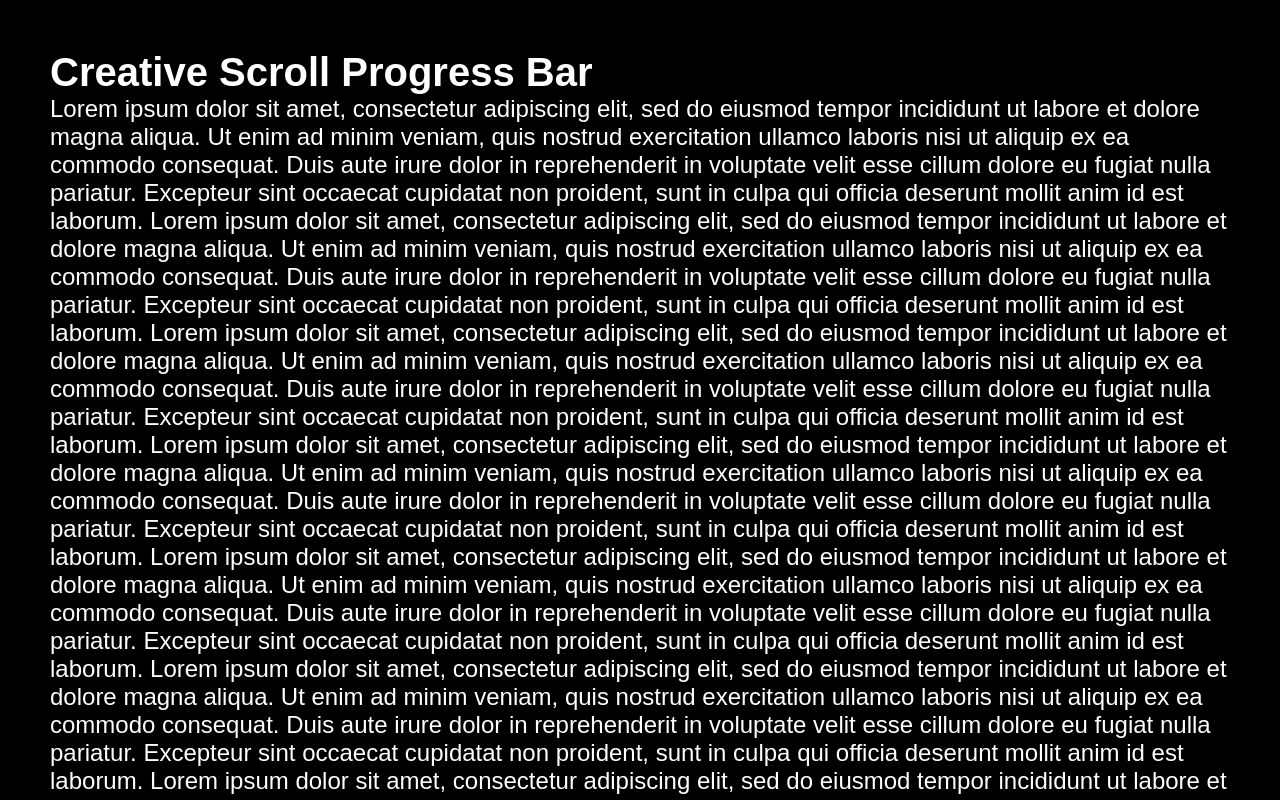
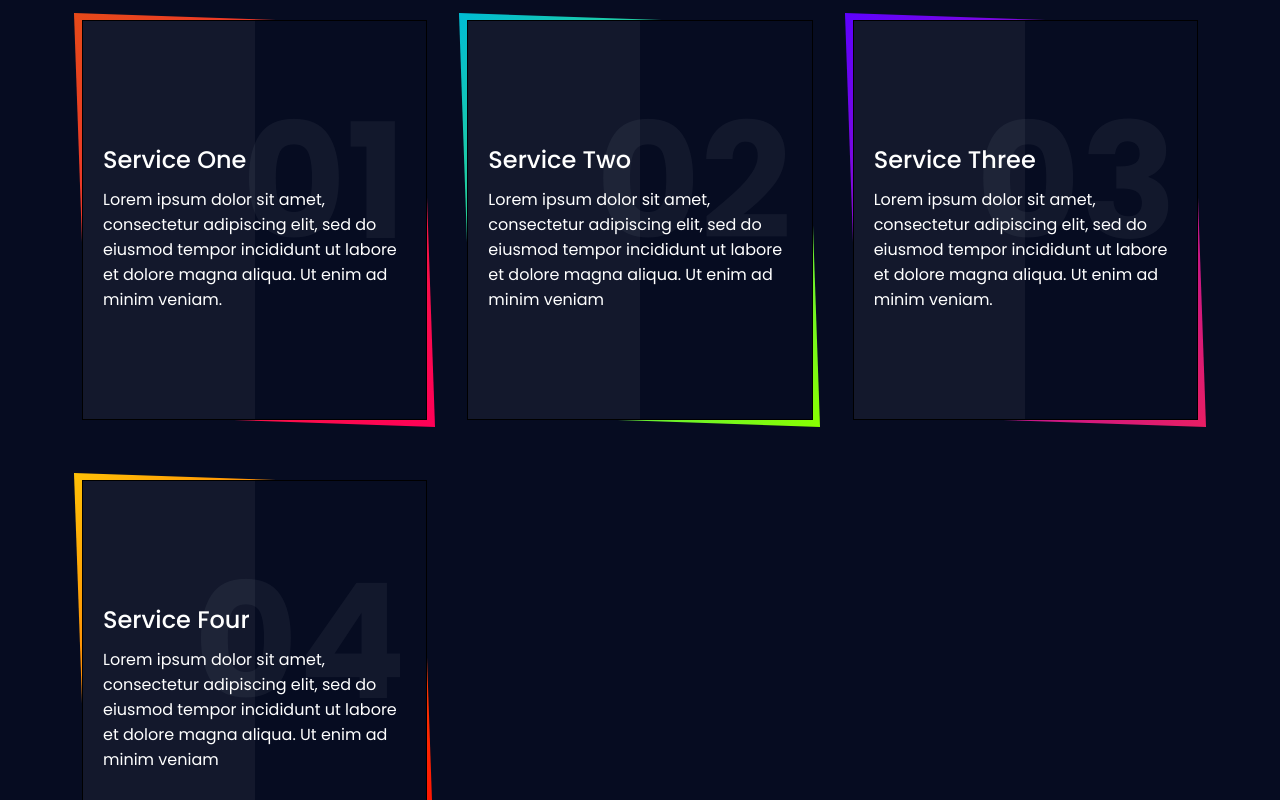
Before and after one commit to ricky-bruner/WebpageDemos, a React (Create React App) app: page / in a window 1280 px wide. Shown: the part 800-1600 px from the top of the page. Built offline with nearby package versions, Linux system fonts and the light colour scheme.

Commit message:
added card demos and skewed border demo

```diff
--- a/src/App.js
+++ b/src/App.js
@@ -1,12 +1,14 @@
 import React from 'react';
-import IconDemo from './components/icons/IconDemo';
+import IconDemos from './components/icons/IconDemos';
 import ScrollbarDemos from './components/scrollbars/ScrollbarDemos';
+import CardDemos from './components/cards/CardDemos';
 
 function App() {
     return (
         <div className="App">
-            <IconDemo />
-            <ScrollbarDemos />
+            <IconDemos />
+            {/* <ScrollbarDemos /> */}
+            <CardDemos />
         </div>
     );
 }
--- /dev/null
+++ b/src/components/cards/CardDemos.js
@@ -0,0 +1,17 @@
+import React, { Component } from 'react';
+import SkewedBorderDemo from './SkewedBorderDemo';
+import './cards.css';
+
+export default class CardDemos extends Component {
+    state = {
+
+    }
+
+    render(){
+        return (
+            <div className="card-demos-body">
+                <SkewedBorderDemo />
+            </div>
+        )
+    }
+}
--- /dev/null
+++ b/src/components/cards/SkewedBorderDemo.js
@@ -0,0 +1,46 @@
+import React, { Component } from 'react';
+
+export default class SkewedBorderDemo extends Component {
+    state = {};
+
+    render(){
+        return (
+            <div id="skewed-border-link" className="skewed-border-demo">
+                <div className="container">
+                    <div className="box">
+                        <div className="content">
+                            <h2>01</h2>
+                            <h3>Service One</h3>
+                            <p>Lorem ipsum dolor sit amet, consectetur adipiscing elit, sed do eiusmod tempor incididunt ut labore et dolore magna aliqua. Ut enim ad minim veniam.</p>
+                            <a href="skewed-border-link">Read More</a>
+                        </div>
+                    </div>
+                    <div className="box">
+                        <div className="content">
+                            <h2>02</h2>
+                            <h3>Service Two</h3>
+                            <p>Lorem ipsum dolor sit amet, consectetur adipiscing elit, sed do eiusmod tempor incididunt ut labore et dolore magna aliqua. Ut enim ad minim veniam</p>
+                            <a href="skewed-border-link">Read More</a>
+                        </div>
+                    </div>
+                    <div className="box">
+                        <div className="content">
+                            <h2>03</h2>
+                            <h3>Service Three</h3>
+                            <p>Lorem ipsum dolor sit amet, consectetur adipiscing elit, sed do eiusmod tempor incididunt ut labore et dolore magna aliqua. Ut enim ad minim veniam.</p>
+                            <a href="skewed-border-link">Read More</a>
+                        </div>
+                    </div>
+                    <div className="box">
+                        <div className="content">
+                            <h2>04</h2>
+                            <h3>Service Four</h3>
+                            <p>Lorem ipsum dolor sit amet, consectetur adipiscing elit, sed do eiusmod tempor incididunt ut labore et dolore magna aliqua. Ut enim ad minim veniam</p>
+                            <a href="skewed-border-link">Read More</a>
+                        </div>
+                    </div>
+                </div>
+            </div>
+        );
+    }
+}
--- /dev/null
+++ b/src/components/cards/cards.css
@@ -0,0 +1,132 @@
+@import url('https://fonts.googleapis.com/css?family=Poppins:100,200,300,400,500,600,700,800,900&display=swap');
+
+.skewed-border-demo {
+    font-family: 'Poppins', sans-serif;
+    display: flex;
+    justify-content: center;
+    align-items: center;
+    min-height: 100vh;
+    background: #060c21;
+    padding: 20px;
+}
+
+.skewed-border-demo .container {
+    position: relative;
+    width: 90%;
+    display: grid;
+    grid-template-columns: repeat(auto-fill, minmax(260px, 1fr));
+    grid-template-rows: auto;
+    grid-gap: 0 40px;
+    z-index: 0;
+}
+
+.skewed-border-demo .container .box {
+    position: relative;
+    margin-bottom: 60px;
+    height: 400px;
+    background: #060c21;
+    display: flex;
+    justify-content: center;
+    align-items: center;
+    border: 1px solid #000;
+}
+
+.skewed-border-demo .container .box:before {
+    content: '';
+    position: absolute;
+    top: -2px;
+    left: -2px;
+    right: -2px;
+    bottom: -2px;
+    background: white;
+    transform: skew(2deg, 2deg);
+    z-index: -1;
+}
+
+.skewed-border-demo .container .box:nth-child(1):before {
+    background: linear-gradient(315deg, #ff0057, #e64a19);
+}
+
+.skewed-border-demo .container .box:nth-child(2):before {
+    background: linear-gradient(315deg, #89ff00, #00bcd4);
+}
+
+.skewed-border-demo .container .box:nth-child(3):before {
+    background: linear-gradient(315deg, #e91e63, #5d02ff);
+}
+
+.skewed-border-demo .container .box:nth-child(4):before {
+    background: linear-gradient(315deg, #ff0000, #ffc107);
+}
+
+.skewed-border-demo .container .box:after {
+    content: '';
+    position: absolute;
+    top: 0;
+    left: 0;
+    width: 50%;
+    height: 100%;
+    background: rgba(255, 255, 255, .05);
+    pointer-events: none;
+}
+
+.skewed-border-demo .container .box .content {
+    position: relative;
+    padding: 20px;
+    transform: translateY(40px);
+}
+
+.skewed-border-demo .container .box .content h2 {
+    position: absolute;
+    top: -60px;
+    right: 20px;
+    margin: 0;
+    padding: 0;
+    font-size: 10em;
+    color: rgba(255, 255, 255, .05);
+    transition: .5s;
+}
+
+.skewed-border-demo .container .box:hover .content h2 {
+    top: -140px;
+}
+
+.skewed-border-demo .container .box .content h3 {
+    margin: 0 0 10px;
+    padding: 0;
+    font-size: 24px;
+    font-weight: 500;
+    color: white;
+}
+
+.skewed-border-demo .container .box .content p {
+    margin: 0;
+    padding: 0;
+    font-size: 16px;
+    color: white;
+}
+
+.skewed-border-demo .container .box .content a {
+    position: relative;
+    margin: 20px 0 0;
+    padding: 10px 20px;
+    text-decoration: none;
+    border: 1px solid white;
+    display: inline-block;
+    color: white;
+    transition: .5s;
+    transform: translateY(-40px);
+    opacity: 0;
+    visibility: hidden;
+}
+
+.skewed-border-demo .container .box:hover .content a {
+    transform: translateY(0);
+    opacity: 1;
+    visibility: visible;
+}
+
+.skewed-border-demo .container .box .content a:hover {
+    background: white;
+    color: black;
+}
--- a/src/components/icons/IconDemo.js
+++ b/src/components/icons/IconDemos.js
@@ -2,7 +2,7 @@ import React, { Component } from 'react';
 import IconAnimationDemo from './IconAnimationDemo';
 import './icons.css';
 
-export default class IconDemo extends Component {
+export default class IconDemos extends Component {
     state = {};
 
     render(){
--- a/src/components/scrollbars/ScrollbarProgress.js
+++ b/src/components/scrollbars/ScrollbarProgress.js
@@ -5,12 +5,22 @@ export default class ScrollbarProgress extends Component {
     state = {};
 
     componentDidMount(){
+        let body = document.querySelector(".scrollbar-progress-body");
         let progress = document.getElementById('progressbar');
-        let totalHeight = document.body.scrollHeight - window.innerHeight;
 
-        window.onscroll = function(){
-            let progressHeight = (window.pageYOffset / totalHeight) * 100;
-            progress.style.height = progressHeight + "%";
+        body.onscroll = function(){
+            // let progressHeight = (body.pageYOffset / totalHeight) * 100;
+            // progress.style.height = progressHeight + "%";
+            let height = body.clientHeight;
+            // console.log(height);
+            let scrollHeight = body.scrollHeight - height;
+            // console.log(scrollHeight)
+            let scrollTop = body.scrollTop;
+            console.log(scrollTop);
+            // let percent = Math.floor(scrollTop / scrollHeight * 100);
+            progress.style.height = scrollTop + "px";
+
+            // console.log(percent);
         }
     }
 
--- a/src/components/scrollbars/scrollbars.css
+++ b/src/components/scrollbars/scrollbars.css
@@ -1,9 +1,18 @@
 .scrollbar-demos-body {
+    position: relative;
     min-height: 100vh;
+    background: black;
+    display: flex;
+    justify-content: center;
+    align-items: center;
 }
 
 .scrollbar-progress-body {
+    position: relative;
     font-family: "arial";
+    width: 80%;
+    height: 450px;
+    overflow-y: scroll;
 }
 
 .scrollbar-progress-body section {
@@ -21,12 +30,12 @@
     color: white
 }
 
-::-webkit-scrollbar {
+.scrollbar-progress-body::-webkit-scrollbar {
     width: 0;
 }
 
 #scrollPath {
-    position: fixed;
+    position: absolute;
     top: 0;
     right: 0;
     width: 10px;
@@ -35,10 +44,11 @@
 }
 
 #progressbar {
-    position: fixed;
+    position: absolute;
     top: 0;
     right: 0;
     width: 10px;
+    /* height: 80%; */
     border-bottom-left-radius: 5px;
     border-bottom-right-radius: 5px;
     background: linear-gradient(to top, #008aff, #00ffe7);
--- a/src/index.css
+++ b/src/index.css
@@ -3,3 +3,7 @@
     padding: 0;
     box-sizing: border-box;
 }
+
+body {
+    position: relative;
+}
```
